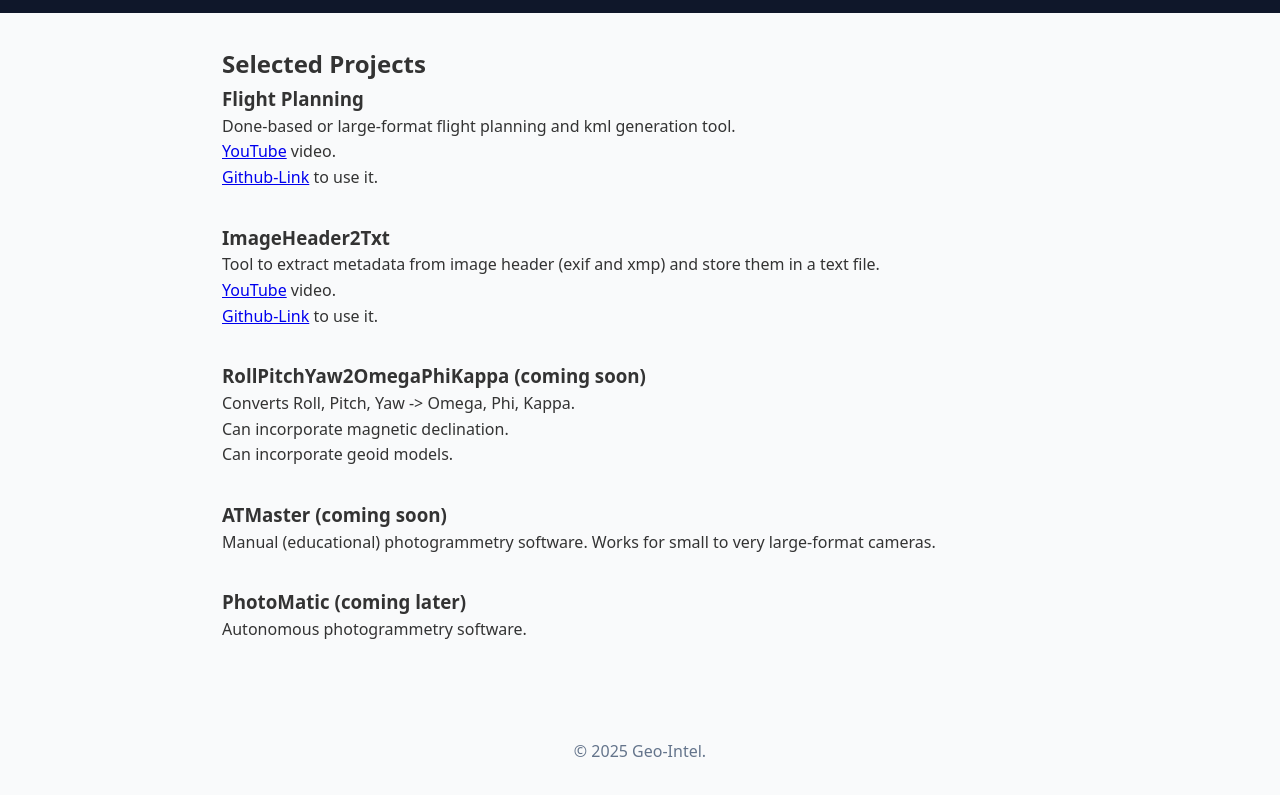
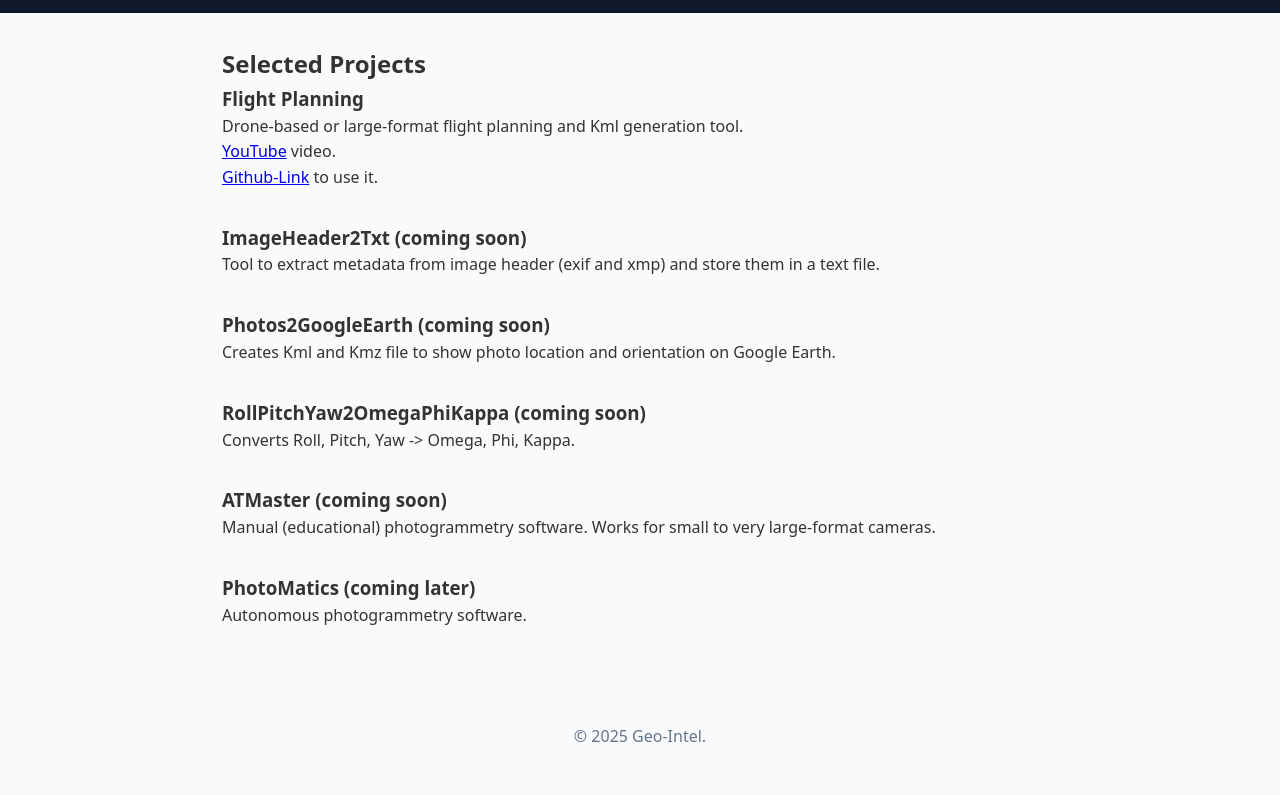
Before and after one commit to MichelFMorgan/github-pages, a plain HTML site: page projects.html in a window 1280 px wide. Shown: the part 57-852 px from the top of the page. Drawn offline with Linux system fonts and the light colour scheme.

Commit message:
updating some urls

```diff
--- a/projects.html
+++ b/projects.html
@@ -23,25 +23,30 @@
     <h2>Selected Projects</h2>
     <article class="project">
       <h3>Flight Planning</h3>
-      <p>Done-based or large-format flight planning and kml generation tool.</p>
+      <p>Drone-based or large-format flight planning and Kml generation tool.</p>
       <p> <a href="https://www.youtube.com/embed/OMYhqiSTgSI?si=vhNbHDCpWPK7syA3" target="_blank">YouTube</a> video.</p>
 
       <p> <a href="https://michelmorgan.github.io/DronePlanning/">Github-Link</a> to use it.</p>
 
     </article>
     <article class="project">
-      <h3>ImageHeader2Txt</h3>
+      <h3>ImageHeader2Txt  (coming soon)</h3>
 
       <p>Tool to extract metadata from image header (exif and xmp) and store them in a text file.</p>
-      <p> <a href="https://www.youtube.com/embed/OMYhqiSTgSI?si=vhNbHDCpWPK7syA3" target="_blank">YouTube</a> video.</p>
-      <p> <a href="https://github.com/MichelFMorgan/ImageHeader2Txt">Github-Link</a> to use it.</p>
+
+    </article>
+
+    <article class="project">
+      <h3>Photos2GoogleEarth  (coming soon)</h3>
+
+      <p>Creates Kml and Kmz file to show photo location and orientation on Google Earth.</p>
+
     </article>
 
     <article class="project">
       <h3>RollPitchYaw2OmegaPhiKappa (coming soon)</h3>
       <p>Converts Roll, Pitch, Yaw -> Omega, Phi, Kappa.</p>
-      <p>Can incorporate magnetic declination.</p>
-      <p>Can incorporate geoid models.</p>
+
     </article>
 
     <article class="project">
@@ -50,7 +55,7 @@
     </article>
 
     <article class="project">
-      <h3>PhotoMatic (coming later)</h3>
+      <h3>PhotoMatics (coming later)</h3>
       <p>Autonomous photogrammetry software.</p>
     </article>
 
```
Also changed, not shown: introduction.html (+7 -6 lines), videos.html (+1 -2 lines).
